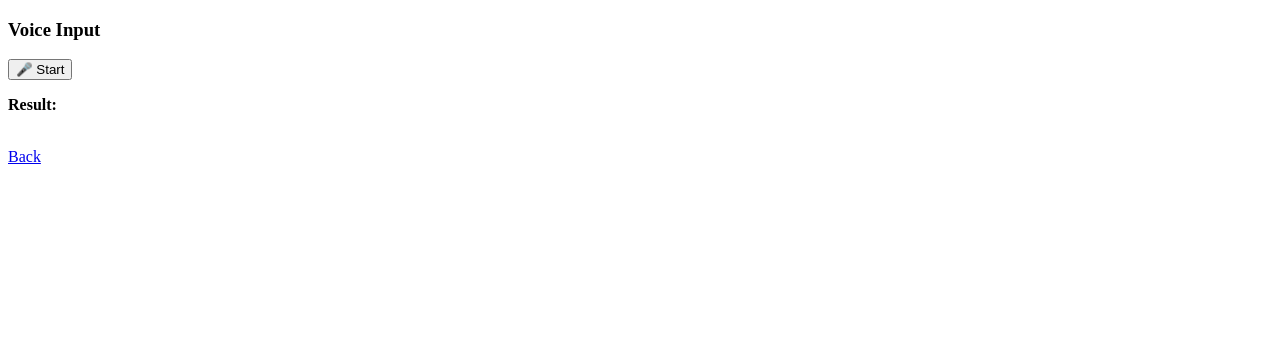
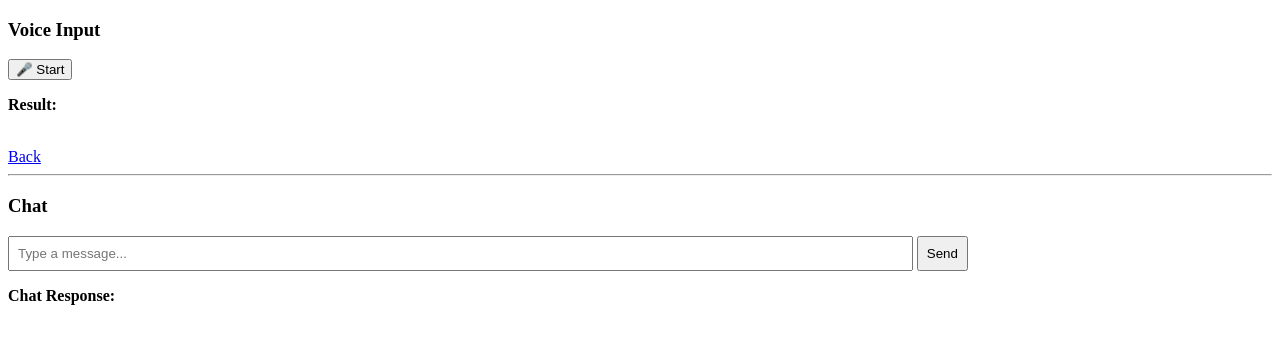
Before and after one commit to srijan110/quinn-robot, a Flask app: page /chat in a window 1280 px wide. Shown: the top 344 px of the page. Run offline with Flask 3, Linux system fonts and the light colour scheme.

Commit message:
final commit

```diff
--- a/server.py
+++ b/server.py
@@ -4,6 +4,10 @@ from tts import speak
 from dotenv import load_dotenv
 from os import environ
 from mistral_api import MistralChat
+from walk import turn, walk_front
+
+def show_image(a):
+    pass
 
 load_dotenv()
 
@@ -23,18 +27,27 @@ messages = ''
 
 @app.route("/")
 def index():
+    show_image("assets/normal.png")
     return render_template("main.html")
 
 @app.route("/control")
 def control():
+    show_image("assets/normal.png")
     return render_template("control.html")
-
 
 # API for direction change
 @app.post("/api/set-direction")
 def set_direction():
     d = request.json.get("dir")
     state["direction"] = d
+    if d == "up":
+        walk_front(steps=10)
+    if d == "down":
+        walk_front(steps=10, ix=-1, fx=2)
+    if d == "left":
+        turn(steps=10)
+    if d == "right":
+        turn(left=False, steps=10)
     return {"ok": True}
 
 
@@ -52,10 +65,13 @@ def chat():
 @app.post("/api/chat-post")
 def chat_post():
     text = request.json.get("text", "").strip()
-    if text:
-        messages = text
-        speak(mistral.send(text))
-    return {"ok": True}
+    if not text:
+        return {"error": "empty text"}, 400
+
+    reply = mistral.send_llm(text)
+    speak(reply)
+
+    return {"response": reply}
 
 @app.get("/api/chat-get")
 def chat_get():
@@ -75,6 +91,7 @@ def upload_audio():
     if "file" not in request.files:
         return jsonify({"error": "no file"}), 400
 
+    show_image("assets/thinking.png")
     file = request.files["file"]
     file.save('assets/rec.webm')
 
@@ -83,7 +100,9 @@ def upload_audio():
     text = mistral.send_stt('assets/rec.wav')
     print(text)
     text = mistral.send_llm(text)
+    show_image("assets/speaking.png")
     speak(text)
+    show_image("assets/normal.png")
 
     return jsonify({"text": text})
 
--- a/templates/chat.html
+++ b/templates/chat.html
@@ -12,6 +12,15 @@
 <br>
 <a class="btn" href="/">Back</a>
 
+<hr>
+
+<h3>Chat</h3>
+<div>
+    <input id="chatInput" type="text" placeholder="Type a message..." style="width:70%; padding:8px;">
+    <button id="sendBtn" style="padding:8px;">Send</button>
+</div>
+<p><b>Chat Response:</b> <span id="chatResponse"></span></p>
+
 <script>
     let mediaRecorder;
     let chunks = [];
@@ -21,9 +30,9 @@
     const status = document.getElementById("status");
     const result = document.getElementById("result");
 
+    // Voice recording
     btn.onclick = async () => {
         if (!recording) {
-            // Start recording
             const stream = await navigator.mediaDevices.getUserMedia({ audio: true });
             mediaRecorder = new MediaRecorder(stream);
             chunks = [];
@@ -52,13 +61,35 @@
             btn.textContent = "⏹ Stop";
 
         } else {
-            // Stop recording and upload
             mediaRecorder.stop();
             recording = false;
             btn.textContent = "🎤 Start";
             status.textContent = "Processing...";
         }
     };
+
+    // Chat endpoint
+    const sendBtn = document.getElementById("sendBtn");
+    const chatInput = document.getElementById("chatInput");
+    const chatResponse = document.getElementById("chatResponse");
+
+    sendBtn.onclick = async () => {
+        const text = chatInput.value.trim();
+        if (!text) return;
+
+        chatResponse.textContent = "Sending...";
+
+        const res = await fetch("/api/chat-post", {
+            method: "POST",
+            headers: { "Content-Type": "application/json" },
+            body: JSON.stringify({ text })
+        });
+
+        const data = await res.json();
+
+        chatResponse.textContent = data.response || "OK";
+        chatInput.value = "";
+    };
 </script>
 
 </body>
```
Also changed, not shown: static/image.png (added), static/test.jpeg (added), static/test.png (added), 2 other files.
